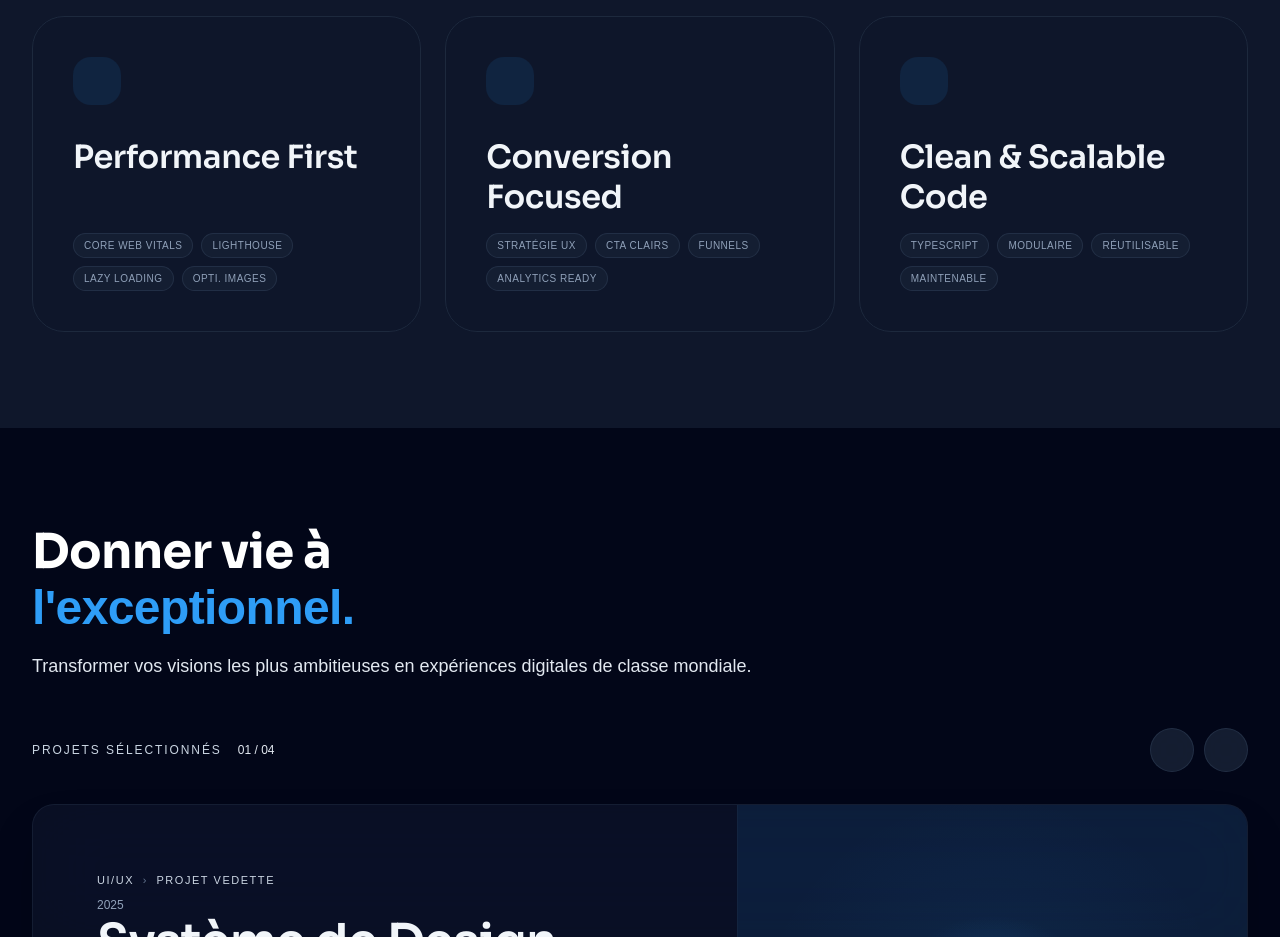
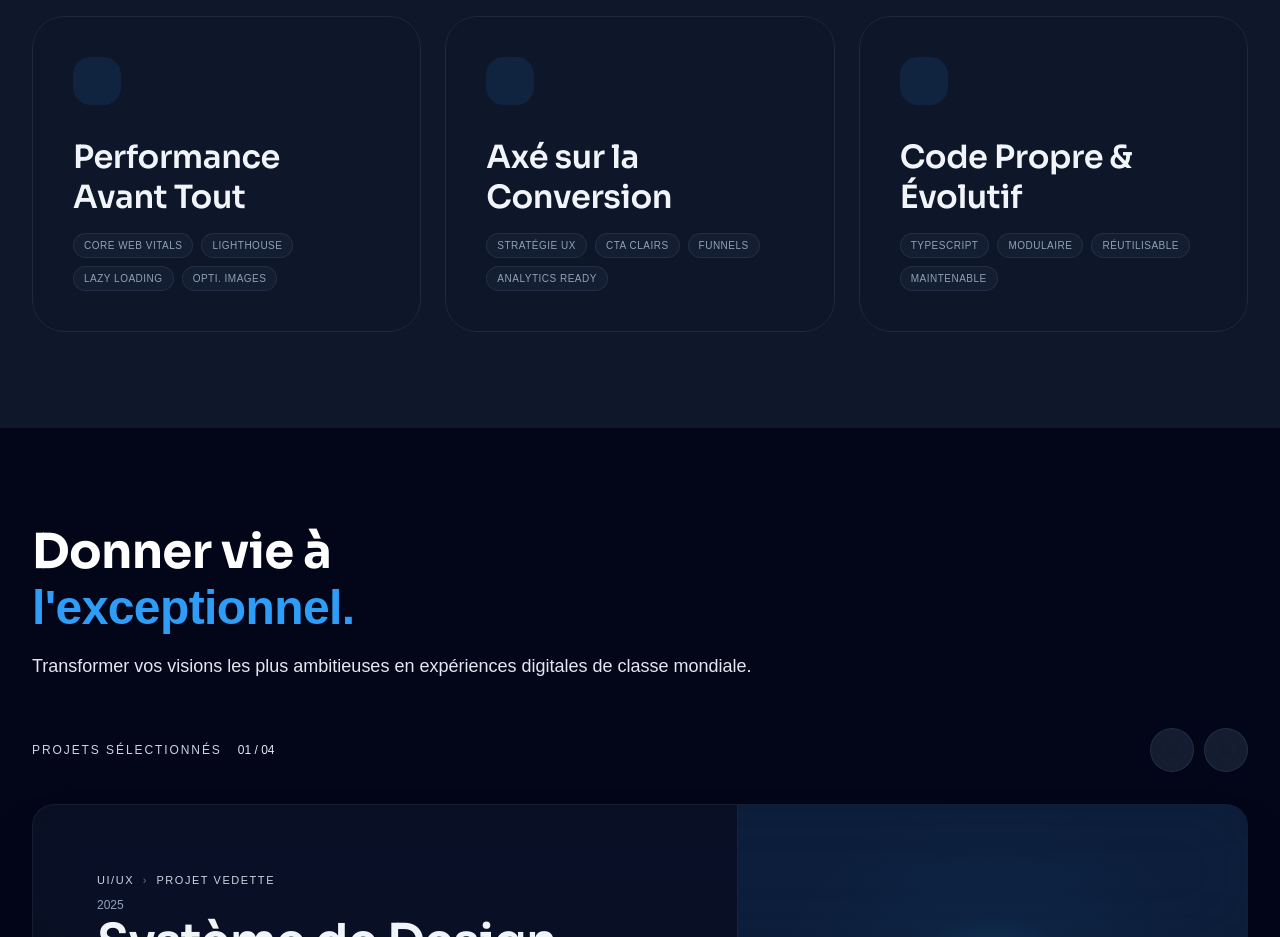
Before and after one commit to hervezossou/hz-portfolio, a Next.js app: page / in a window 1280 px wide. Shown: the part 1020-1957 px from the top of the page. Built offline with nearby package versions, Linux system fonts and the light colour scheme; some icons are missing; a web font is replaced by a local one.

Commit message:
Content: Translate value card titles and About card status to French

```diff
--- a/src/constants/values.ts
+++ b/src/constants/values.ts
@@ -4,7 +4,7 @@ export const VALUES_DATA = [
     {
         id: 1,
         icon: FlashIcon,
-        title: "Performance First",
+        title: "Performance Avant Tout",
         badges: [
             "Core Web Vitals",
             "Lighthouse",
@@ -17,7 +17,7 @@ export const VALUES_DATA = [
     {
         id: 2,
         icon: Target02Icon,
-        title: "Conversion Focused",
+        title: "Axé sur la Conversion",
         badges: ["Stratégie UX", "CTA Clairs", "Funnels", "Analytics Ready"],
         description:
             "Chaque interface est pensée pour guider vos utilisateurs vers l'action et générer des résultats mesurables.",
@@ -25,7 +25,7 @@ export const VALUES_DATA = [
     {
         id: 3,
         icon: CodeIcon,
-        title: "Clean & Scalable Code",
+        title: "Code Propre & Évolutif",
         badges: ["TypeScript", "Modulaire", "Réutilisable", "Maintenable"],
         description:
             "J'écris un code structuré et évolutif qui grandit avec votre produit et vos ambitions techniques.",
```
